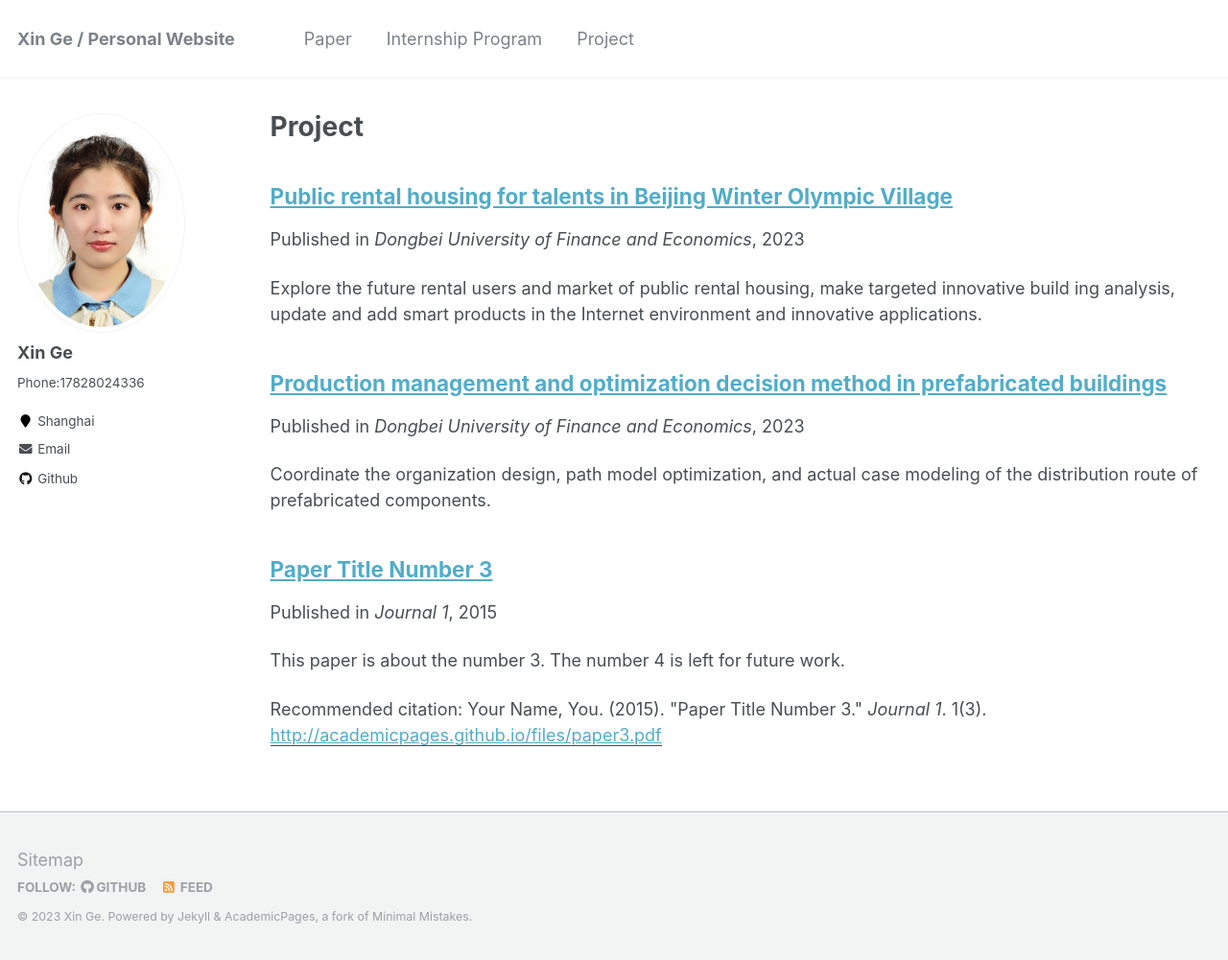
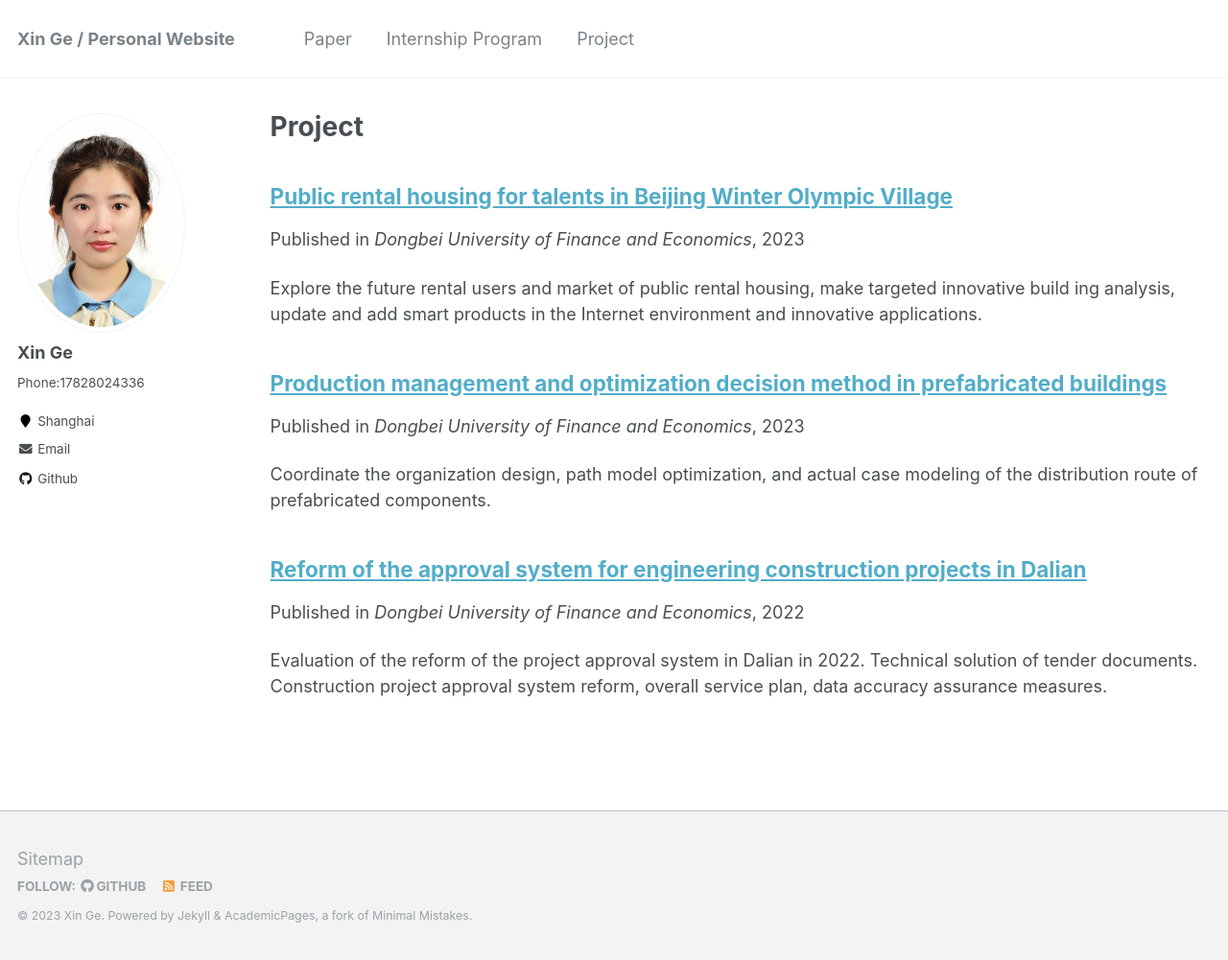
Before and after one commit to Esther0630/Esther0630.github.io, a Jekyll site: the page built from _pages/publications.md, in a window 1280 px wide and 1001 px high. Shown: the whole window at 96% size. Built offline with Jekyll 4.4.1, drawn with Linux system fonts in a browser that asks for light colours.

Commit message:
Update 2015-10-01-paper-title-number-3.md

```diff
--- a/_publications/2015-10-01-paper-title-number-3.md
+++ b/_publications/2015-10-01-paper-title-number-3.md
@@ -1,15 +1,10 @@
 ---
-title: "Paper Title Number 3"
+title: "Reform of the approval system for engineering construction projects in Dalian"
 collection: publications
 permalink: /publication/2015-10-01-paper-title-number-3
-excerpt: 'This paper is about the number 3. The number 4 is left for future work.'
-date: 2015-10-01
-venue: 'Journal 1'
-paperurl: 'http://academicpages.github.io/files/paper3.pdf'
-citation: 'Your Name, You. (2015). &quot;Paper Title Number 3.&quot; <i>Journal 1</i>. 1(3).'
+excerpt: 'Evaluation of the reform of the project approval system in Dalian in 2022. Technical solution of tender documents. Construction
+project approval system reform, overall service plan, data accuracy assurance measures.'
+date: 2022-11-01
+venue: 'Dongbei University of Finance and Economics'
 ---
-This paper is about the number 3. The number 4 is left for future work.
-
-[Download paper here](http://academicpages.github.io/files/paper3.pdf)
-
-Recommended citation: Your Name, You. (2015). "Paper Title Number 3." <i>Journal 1</i>. 1(3).
+<br/><img src='/images/VRP11.png'><br/><img src='/images/VRP22.png'><br/><br/><img src='/images/VRP33.png'><br/>
```
